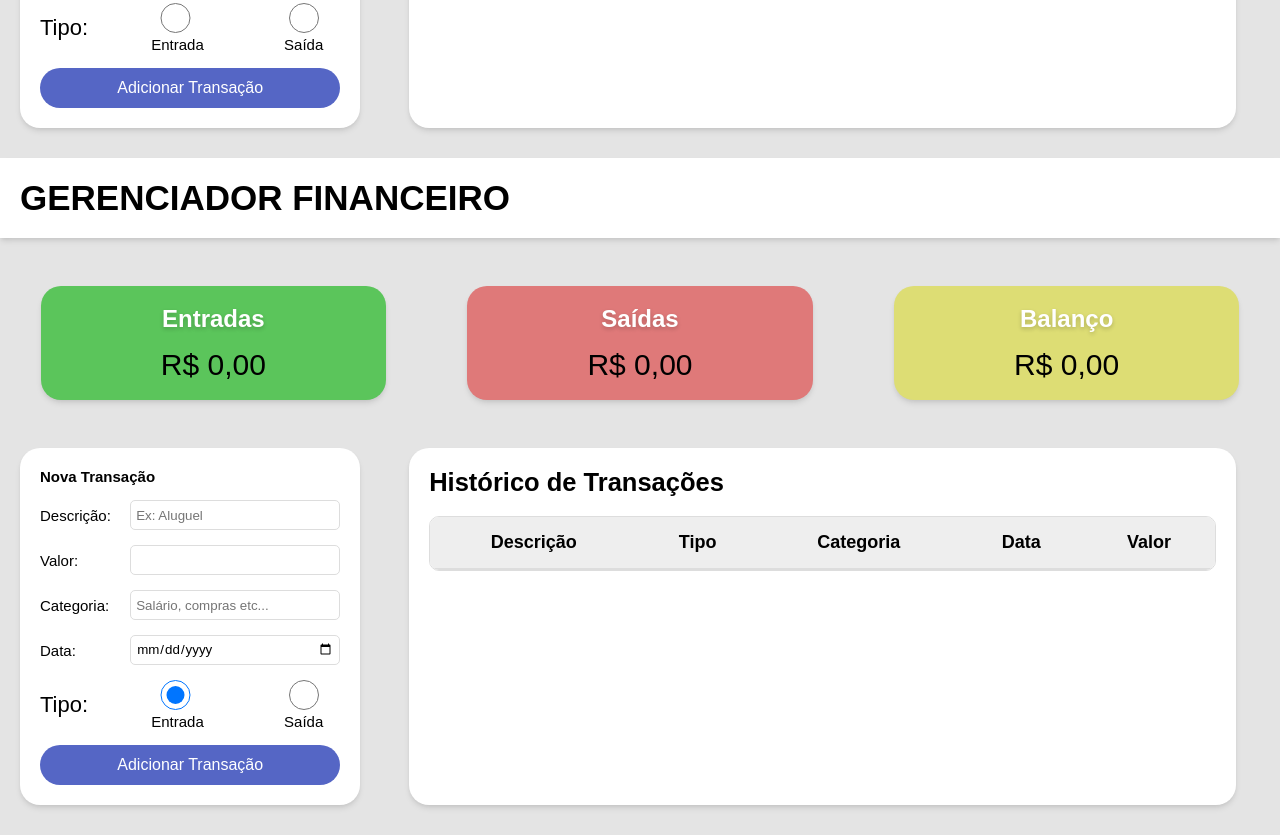
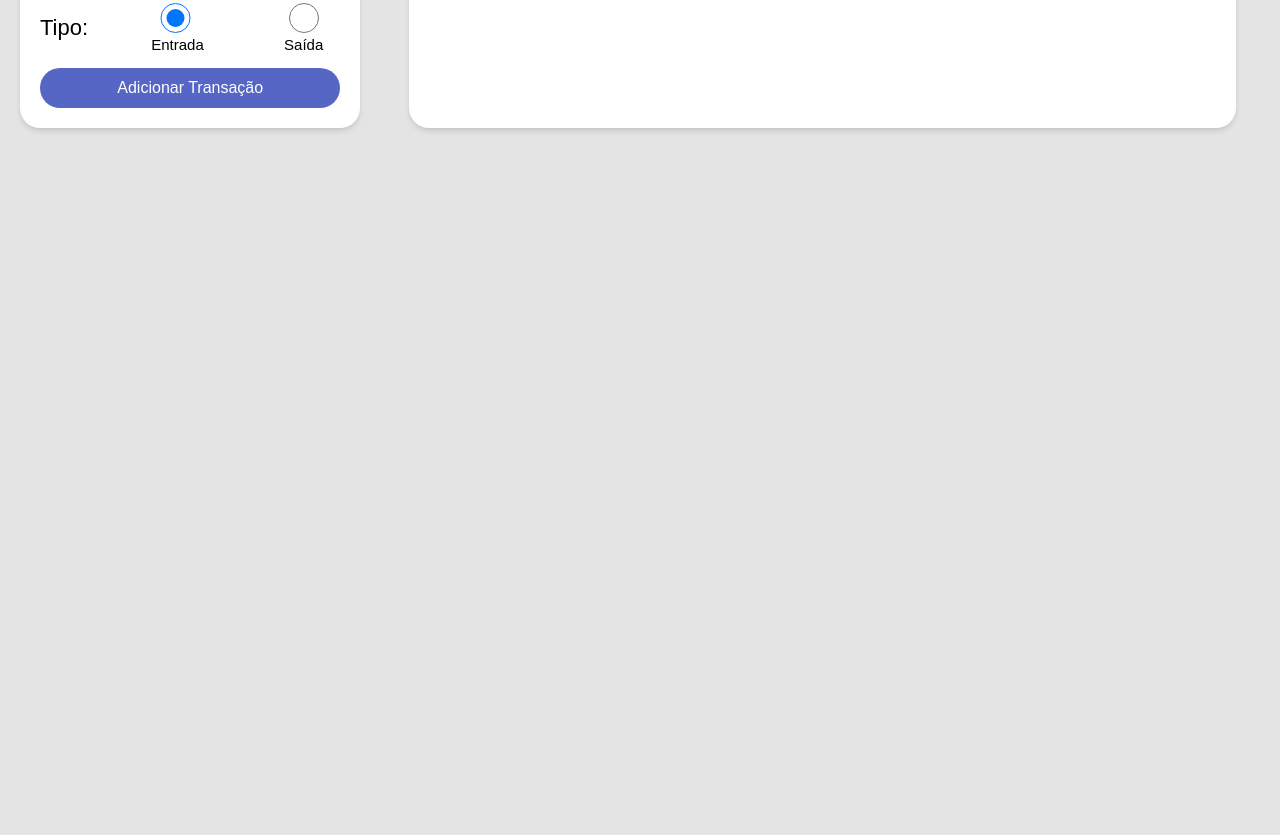
Before and after one commit to luizgustavodeoliveira/Gerenciador-Financeiro, a plain HTML site: page index.html in a window 1280 px wide. Shown: the part 519-1354 px from the top of the page. After the commit the page ends 800 px from the top, so only its background shows below. Drawn offline with nearby package versions, Linux system fonts and the light colour scheme.

Commit message:
Alteração básica no index.html

```diff
--- a/index.html
+++ b/index.html
@@ -86,99 +86,6 @@
             </section>
         </section>
     </main>
-
-    <script src="./assets/script.js"></script>
-</body>
-<!DOCTYPE html>
-<html lang="pt-br"> <head>
-    <meta charset="UTF-8">
-    <meta name="viewport" content="width=device-width, initial-scale=1.0">
-    <title>Dashboard Finanças</title>
-    <link rel="stylesheet" href="./assets/style.css">
-    <link rel="stylesheet" href="https://fonts.googleapis.com/css2?family=Material+Symbols+Outlined:opsz,wght,FILL,GRAD@20..48,100..700,0..1,-50..200&icon_names=delete" />
-</head>
-<body>
-    <header id="sec-titulo">
-        <h1>GERENCIADOR FINANCEIRO</h1>
-    </header>
-
-    <main> <section id="sec-cards">
-            <div id="card-entradas" class="card-class">
-                <h2 class="titulo-card" id="titulo-card-entradas">Entradas</h2>
-                <p><span id="span-entradas">R$ 0,00</span></p> </div>
-
-            <div id="card-saidas" class="card-class">
-                <h2 class="titulo-card" id="titulo-card-saidas">Saídas</h2>
-                <p><span id="span-saidas">R$ 0,00</span></p>
-            </div>
-
-            <div id="card-balanco" class="card-class">
-                <h2 class="titulo-card" id="titulo-card-balanco">Balanço</h2>
-                <p><span id="span-balanco">R$ 0,00</span></p>
-            </div>
-        </section>
-
-        <section id="sec-boxes">
-            <section id="sec-cadastro" class="class-box">
-                <h2>Nova Transação</h2>
-
-                <div class="div-box">
-                    <label for="input-desc">Descrição:</label>
-                    <input type="text" id="input-desc" placeholder="Ex: Aluguel">
-                </div>
-
-                <div class="div-box">
-                    <label for="input-valor">Valor:</label>
-                    <input type="number" id="input-valor" step="0.01"> </div>
-
-                <div class="div-box">
-                    <label for="input-categoria">Categoria:</label>
-                    <input type="text" id="input-categoria" placeholder="Salário, compras etc...">
-                </div>
-
-                <div class="div-box">
-                    <label for="input-data">Data:</label>
-                    <input type="date" id="input-data">
-                </div>
-
-                <div id="div-input-tipo" class="div-box">
-                    <span>Tipo:</span>
-                    <div class="subdiv-input-tipo">
-                        <input type="radio" name="radio-tipo" id="radio-entrada" class="input-radio" checked>
-                        <label for="radio-entrada">Entrada</label>
-                    </div>
-
-                    <div class="subdiv-input-tipo">
-                        <input type="radio" name="radio-tipo" id="radio-saida" class="input-radio">
-                        <label for="radio-saida">Saída</label>
-                    </div>
-                </div>
-
-                <button id="btn-add-transacao">Adicionar Transação</button>
-            </section>
-
-            <section id="sec-historico" class="class-box">
-                <h2>Histórico de Transações</h2>
-
-                <div id="table-container">
-                    <table>
-                        <thead>
-                            <tr>
-                                <th id="coluna-desc">Descrição</th>
-                                <th id="coluna-tipo">Tipo</th>
-                                <th>Categoria</th>
-                                <th>Data</th>
-                                <th>Valor</th>
-                            </tr>
-                        </thead>
-                        <tbody id="corpo-tabela">
-                            </tbody>
-                    </table>
-                </div>
-            </section>
-        </section>
-    </main>
-
     <script src="./assets/script.js"></script>
 </body>
 </html>
```
